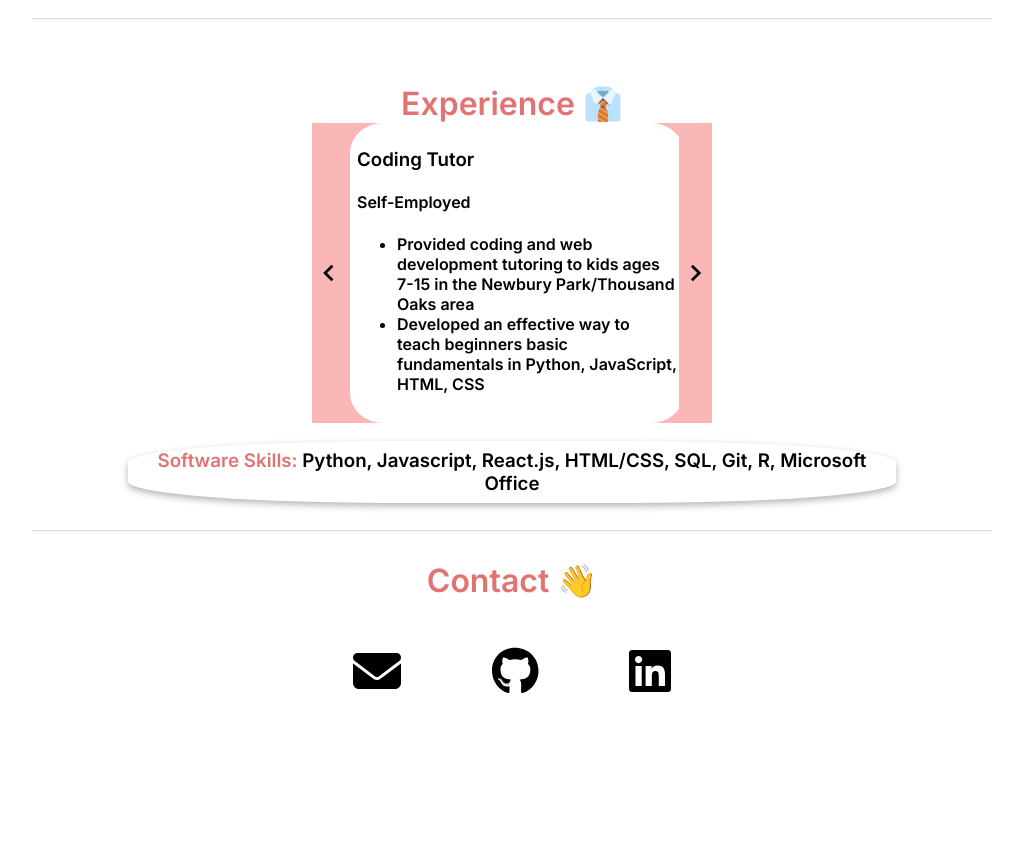
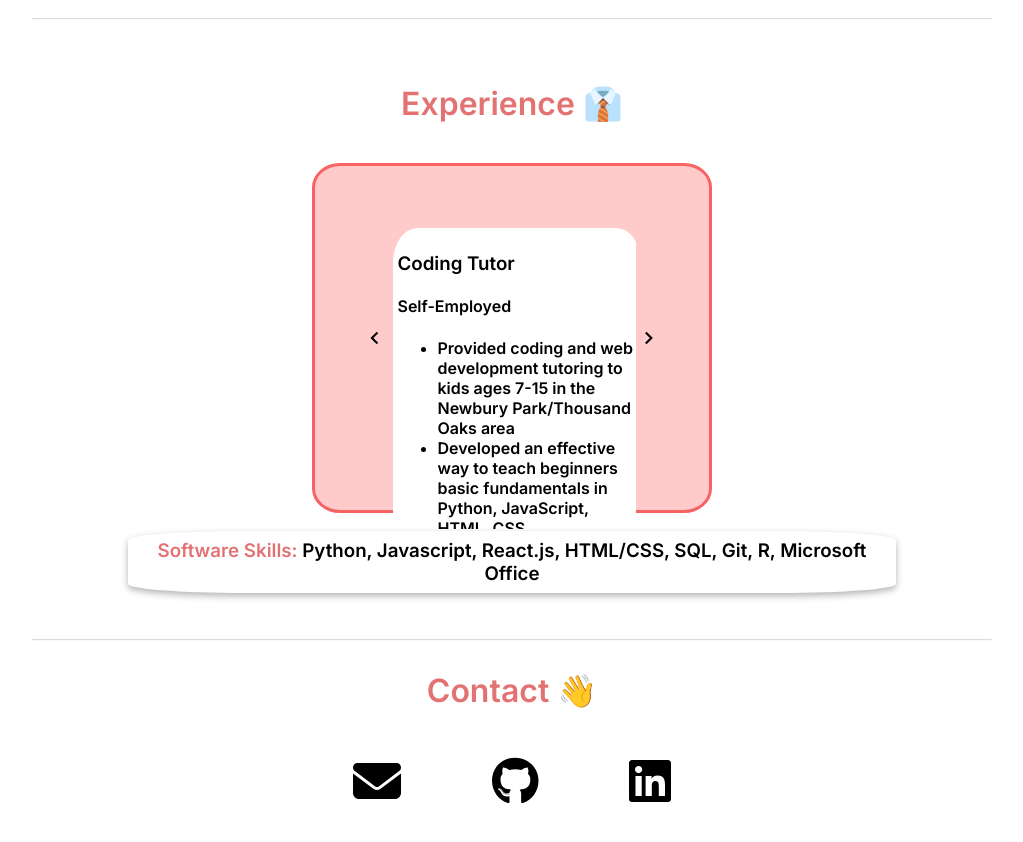
Before and after one commit to ebmalabuyo/portfolio, a React (Create React App) app: page / in a window 1280 px wide. Shown: the part 2340-3182 px from the top of the page, without its empty margins (128-1151 px from the left). Before the commit the page ends 3086 px from the top, so only its background shows below. Built offline with nearby package versions, Linux system fonts and the light colour scheme.

Commit message:
finishing up

```diff
--- a/src/App.js
+++ b/src/App.js
@@ -54,17 +54,17 @@ const slideRight =()=>{
   return (
     <div className="big--cont">
       <Navbar />
-      <div className="Home">
+      <div id="zero" className="Home">
 
       </div>
       <Intro />
       <hr></hr>
       <div className="projects--cont">
-        <h2 className="projects--title">Projects <span role = 'img'>🖥️</span></h2>
+        <h2 id = "two" className="projects--title">Projects <span role = 'img'>🖥️</span></h2>
         {projectBubbles}
       </div>
       <hr></hr>
-      <h1 className="experi">Experience 👔</h1>
+      <h1 id="three" className="experi">Experience 👔</h1>
       <div className="bigger-cont">
         <div className="main-slider-cont">
         <MdChevronLeft size={40} onClick = {slideLeft} className="slider-icon left"/>
@@ -72,7 +72,6 @@ const slideRight =()=>{
             {newInfo}
           </div>
         <MdChevronRight size={40} onClick = {slideRight} className="slider-icon right"/>
-          {/* <ReactCardSlider slides={info}/> */}
        </div>
         <div className="skills">
           <h3><b>Software Skills:</b> Python, Javascript, React.js, HTML/CSS, SQL, Git, R, Microsoft Office</h3>
--- a/src/MenuItems.js
+++ b/src/MenuItems.js
@@ -1,31 +1,31 @@
 export const MenuItems = [
     {
         section: 'Home',
-        url: '#',
+        url: '#zero',
         cName: 'nav--links'
     },
 
     {
         section: 'About',
-        url: '#',
+        url: '#one',
         cName: 'nav--links'
     },
 
     {
         section: 'Projects',
-        url: '#',
+        url: '#two',
         cName: 'nav--links'
     },
 
     {
         section: 'Experience',
-        url: '#',
+        url: '#three',
         cName: 'nav--links'
     },
 
     {
         section: 'Contact',
-        url: '#',
+        url: '#four',
         cName: 'nav--links'
     }
 ]
--- a/src/components/footer.js
+++ b/src/components/footer.js
@@ -6,7 +6,7 @@ import { faEnvelope } from "@fortawesome/free-solid-svg-icons";
 
 export default function Footer() {
     return (
-        <footer>
+        <footer id ="four">
             <h1>Contact 👋</h1>
             <div className="logos">
             <a href="mailto:elijahbmalabuyo@gmail.com"><FontAwesomeIcon icon={faEnvelope} size ="3x" color="black" /></a>
--- a/src/components/intro.js
+++ b/src/components/intro.js
@@ -5,7 +5,7 @@ import pic from "../images/elijah.JPG"
 export default function Intro(props) {
     return(
 
-    <div className="intro--cont">
+    <div id ="one" className="intro--cont">
         <div className="intro--items">
             <img src = {pic} className="intro--pic"/>
             <div className="intro--text">
--- a/src/components/nav.css
+++ b/src/components/nav.css
@@ -47,7 +47,7 @@
   }
 
 .nav--links:hover {
-    background-color: rgb(227, 115, 115);
+    background-color: rgb(233, 189, 189);
     border-radius: 5px;
     transition: all 0.2s ease-out;
   }
--- a/src/index.css
+++ b/src/index.css
@@ -27,9 +27,10 @@ b {
 }
 
 .skills h3 {
-  border-radius: 35%;
+  border-radius: 15%;
   padding: 1%;
   box-shadow: 0px 2.98256px 7.4564px rgba(0, 0, 0, 0.3);
+  margin-bottom: 5%;
 }
 
 #root {
@@ -191,7 +192,7 @@ body {
   text-align: center;
   margin-top: 5%;
   color: rgb(227, 115, 115);
-  margin-bottom: 0;
+  margin-bottom: 2.5rem;
 }
 
 .github {
@@ -204,6 +205,19 @@ body {
 
 .email {
   color: black;
+}
+
+.slider-icon.right {
+  margin-right: max(12%, 2rem);
+  position: relative;
+}
+
+.slider-icon.left {
+  margin-left: max(12%, 2rem);
+}
+
+.slider-icon.left:hover, .slider-icon.right:hover{
+  opacity: 1;
 }
 
 
@@ -221,6 +235,7 @@ footer {
   align-items: center;
   color: rgb(227, 115, 115);
 }
+
 
 @media only screen and (max-width: 700px) {
 .intro--cont {
--- a/src/worky.css
+++ b/src/worky.css
@@ -5,17 +5,21 @@
     align-items: center;
     /* margin: 2rem 1rem; */
     width: 100%;
+    /* outline: solid; */
 }
 
 
 .main-slider-cont {
     width: 100%;
     max-width: min(90%, 400px);
-    height: 300px;
-    background:rgb(251, 183, 183);
+    height: 350px;
+    background:rgb(255, 202, 202);
+    border-radius: 7%;
     display: flex;
     align-items: center;
+    justify-content: center;
     margin: 0;
+    border: solid rgb(247, 98, 98);
 }
 
 .slider {
@@ -25,6 +29,8 @@
     overflow-x: scroll;
     /* outline: solid green; */
     display: inline;
+    margin-top: 10%;
+    scroll-behavior: smooth;
 
 }
 
@@ -45,9 +51,12 @@
     word-wrap: break-word;
     white-space: pre-wrap;
     word-break: break-word;
-
+    transition: transform 0.2s;
 }
 
+.slider-card:hover {
+    transform: scale(1.02);
+}
 .card-info {
     max-width: 100%;
     /* display: block; */
```
